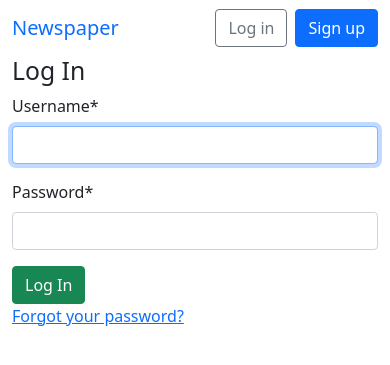
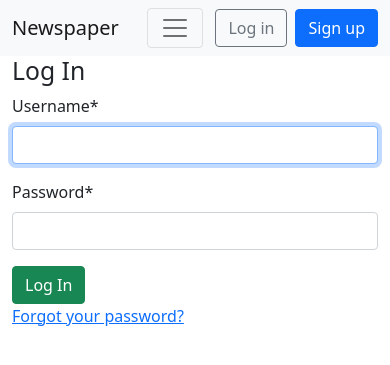
Before and after one commit to th3grimreaper/news, a Django app: a page that uses templates/base.html in a window 390 px wide. Shown: the top 365 px of the page. Run offline with Django 4.2, Linux system fonts and the light colour scheme; parts of the project's set-up code (start-up, migrations or seed data) failed here and were passed over; some libraries are stand-ins or nearby versions.

Commit message:
fix: navbar hamburger menu invisible on small screen

```diff
--- a/templates/base.html
+++ b/templates/base.html
@@ -8,7 +8,7 @@
     <link href="https://cdn.jsdelivr.net/npm/bootstrap@5.1.3/dist/css/bootstrap.min.css" rel="stylesheet" integrity="sha384-1BmE4kWBq78iYhFldvKuhfTAU6auU8tT94WrHftjDbrCEXSU1oBoqyl2QvZ6jIW3" crossorigin="anonymous">
   </head>
   <body>
-     <nav class="navbar navbar-expand-sm bg-body-tertiary">
+     <nav class="navbar navbar-light bg-light navbar-expand-sm bg-body-tertiary">
     <div class="container-fluid">
       <a class="navbar-brand" href="{% url 'home' %}">Newspaper</a>
       <button class="navbar-toggler" type="button"
```
